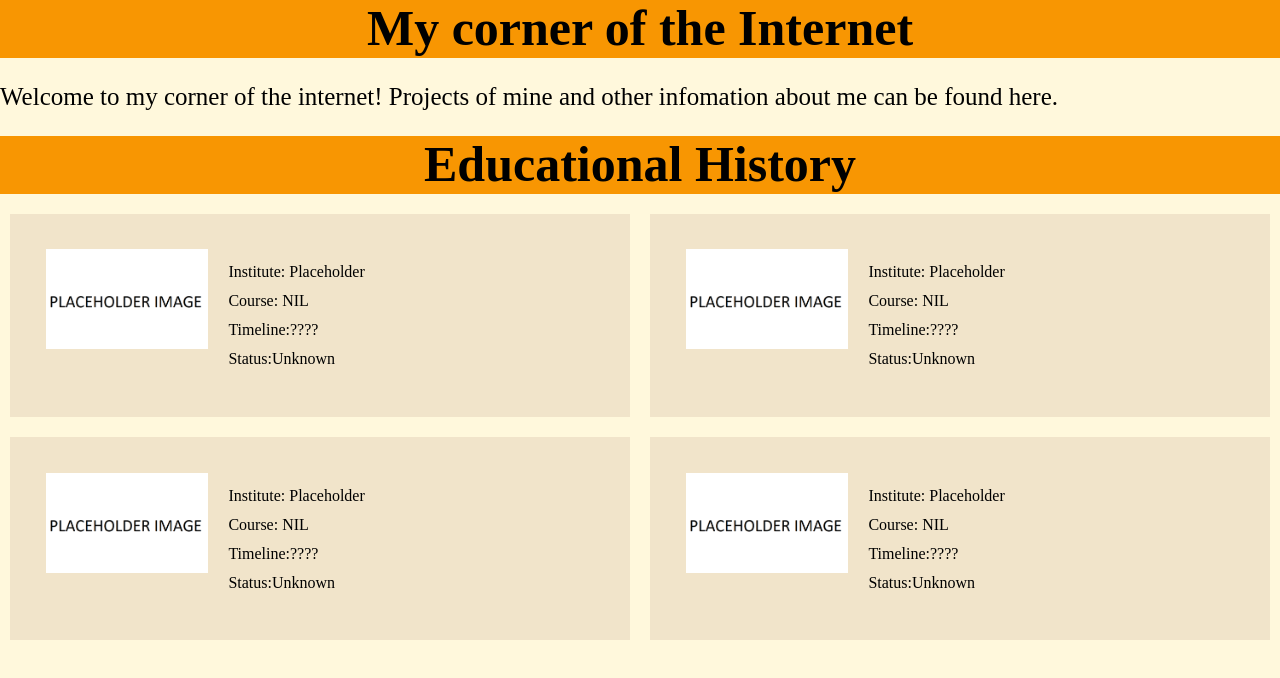
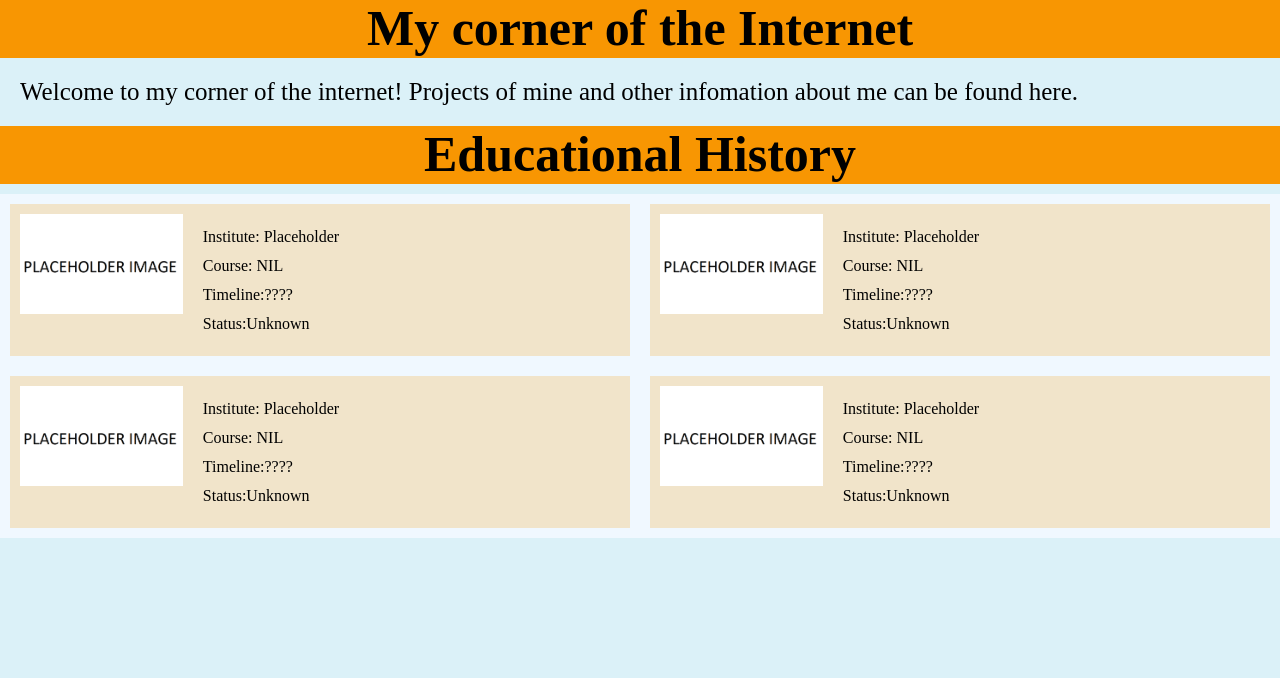
Before and after one commit to LeongYuXuan/Assignment-1, a plain HTML site: page index.html in a window 1280 px wide. Drawn offline with Linux system fonts and the light colour scheme.

Commit message:
Bandaid fix: @margin max-width 725px

```diff
--- a/style.css
+++ b/style.css
@@ -1,9 +1,12 @@
 /*CSS for testing margins*/
 body {
-    background-color: cornsilk;
+    background-color: rgb(219, 241, 248);
+    display: flex;
+    justify-content: center;
 }
 /*CSS for heading each section*/
 h1 {
+
     font-size: 50px;
     text-align: center;
     background-color: rgb(248, 150, 2);
@@ -15,8 +18,13 @@ h1 {
     margin-bottom:10px;
     font-size: 25px;
 }
+.header p {
+    margin:20px;
+}
 /*CSS for Edu Hist section*/
 .edu-hist-container{
+
+    background-color: aliceblue;
     display: flex;
     flex-flow: row wrap ;
     justify-content: space-around;
@@ -25,11 +33,11 @@ h1 {
 /*CSS for Edu Hist Profiles*/
 .edu-hist-profile {
     margin: 10px;
-    padding: 2%;
+    display: flex;
+    width: 400px;
+    max-width:100%;
+    flex-grow: 1;
     flex-basis: 40%;
-    display: flex;
-    flex-grow: 1;
-
     line-height: 13px;
     background-color: rgb(241, 228, 202);
 }
@@ -37,8 +45,15 @@ h1 {
 .edu-hist-text {
     margin: 10px;
 }
-
- .edu-hist-container img {
+img {
     margin: 10px;
     height:100px;
+}
+ .edu-hist-container img {
+    max-width: 100%;
  }
+ @media (max-width:725px){
+     .edu-hist-profile{
+         flex-basis: 50%;
+     }
+ }
```
